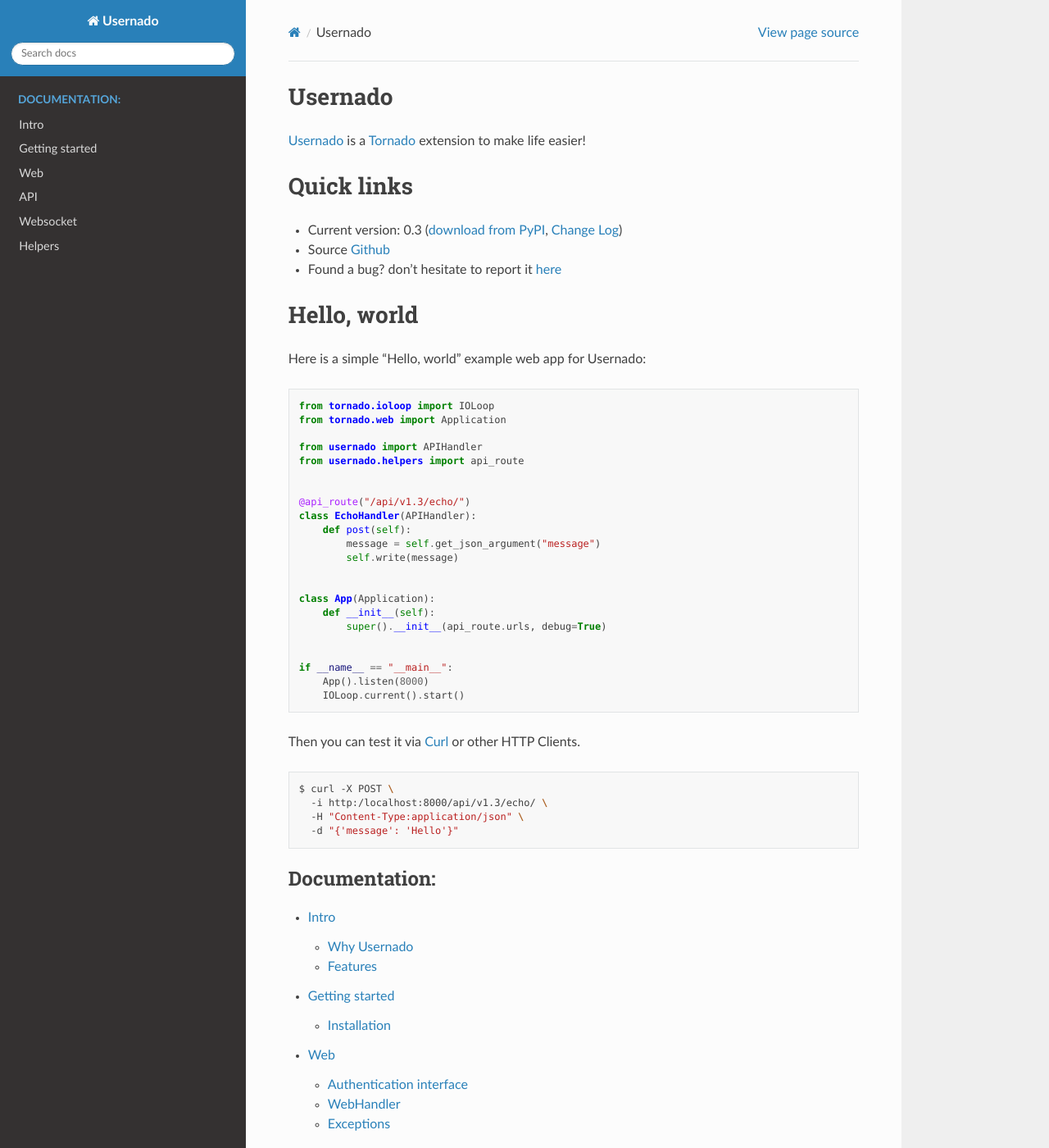
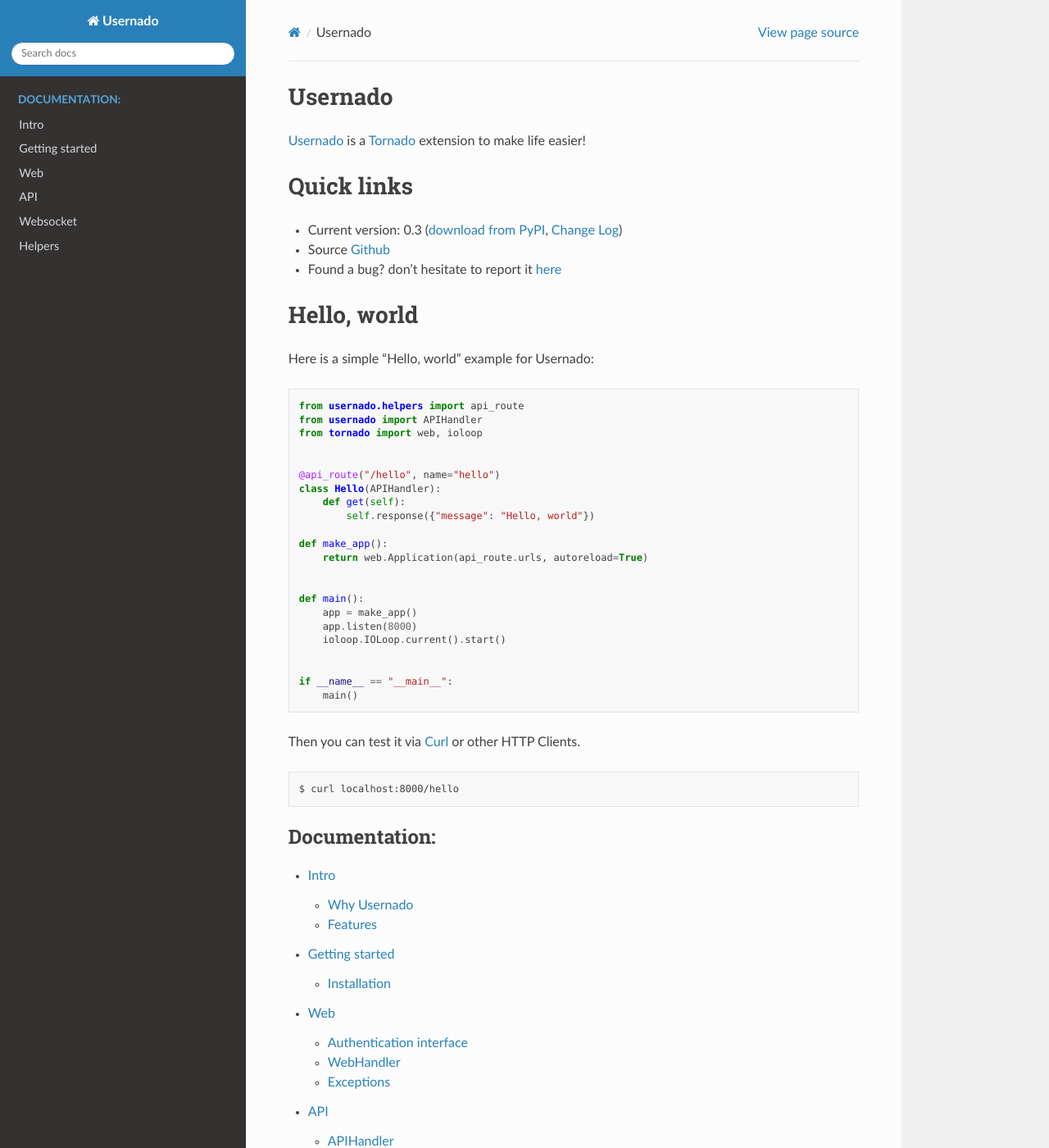
Before and after one commit to reganto/usernado, a Sphinx documentation site: the page built from docs/source/index.rst, in a window 1280 px wide and 1400 px high. Shown: the whole window at 82% size. Built offline with Sphinx 7.4.7 and the Read the Docs theme 2.0.0, drawn with Linux system fonts in a browser that asks for light colours.

Commit message:
:notebook: Update docs

```diff
--- a/docs/source/index.rst
+++ b/docs/source/index.rst
@@ -21,42 +21,38 @@
 Hello, world
 ============
 
-Here is a simple "Hello, world" example web app for Usernado:
+Here is a simple "Hello, world" example for Usernado:
 
 .. code-block:: python
 
-      from tornado.ioloop import IOLoop
-      from tornado.web import Application
-
+      from usernado.helpers import api_route
       from usernado import APIHandler
-      from usernado.helpers import api_route
+      from tornado import web, ioloop
 
 
-      @api_route("/api/v1.3/echo/")
-      class EchoHandler(APIHandler):
-          def post(self):
-              message = self.get_json_argument("message")
-              self.write(message)
+      @api_route("/hello", name="hello")
+      class Hello(APIHandler):
+          def get(self):
+              self.response({"message": "Hello, world"})
+
+      def make_app():
+          return web.Application(api_route.urls, autoreload=True)
 
 
-      class App(Application):
-          def __init__(self):
-              super().__init__(api_route.urls, debug=True)
+      def main():
+          app = make_app()
+          app.listen(8000)
+          ioloop.IOLoop.current().start()
 
 
       if __name__ == "__main__":
-          App().listen(8000)
-          IOLoop.current().start()
-
+          main()
 
 Then you can test it via `Curl <https://curl.se/>`_ or other HTTP Clients.
 
 .. code-block:: bash
 
-   $ curl -X POST \
-     -i http:/localhost:8000/api/v1.3/echo/ \
-     -H "Content-Type:application/json" \
-     -d "{'message': 'Hello'}"
+   $ curl localhost:8000/hello
 
 
 
```
